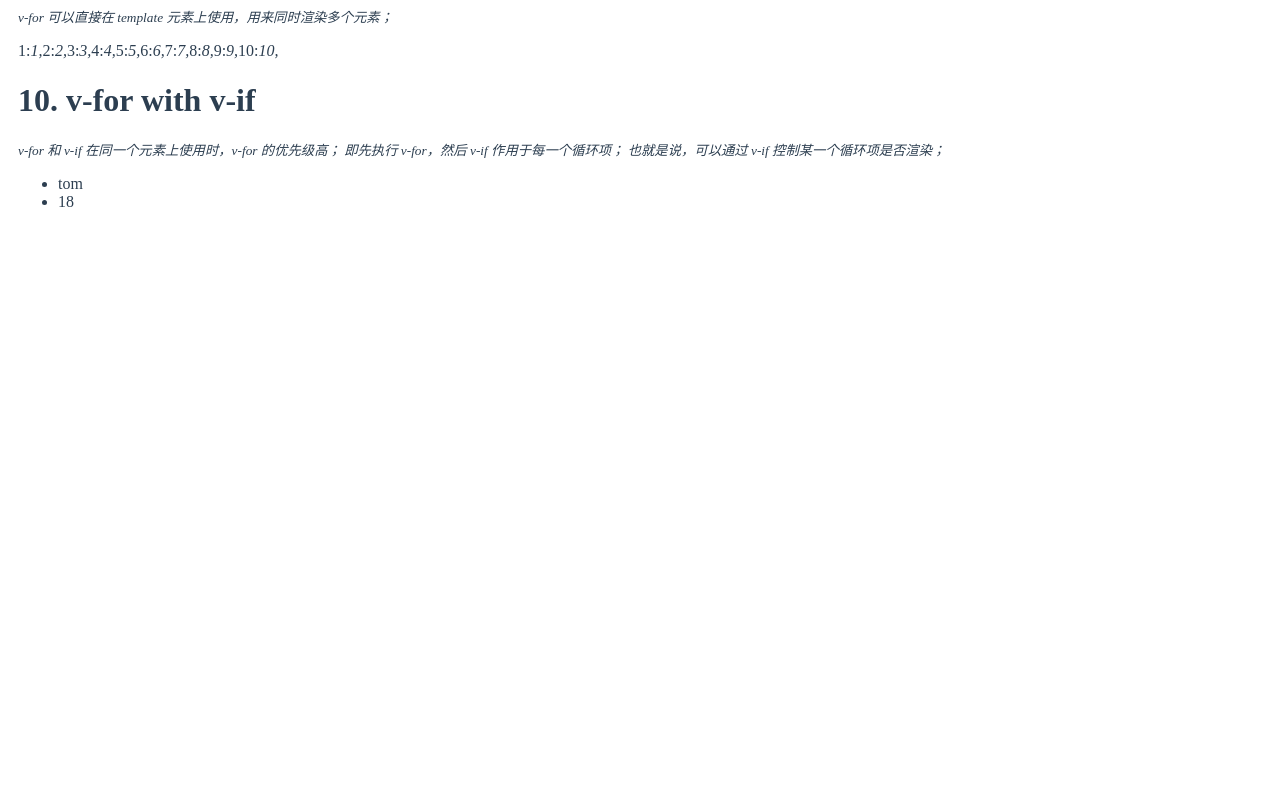
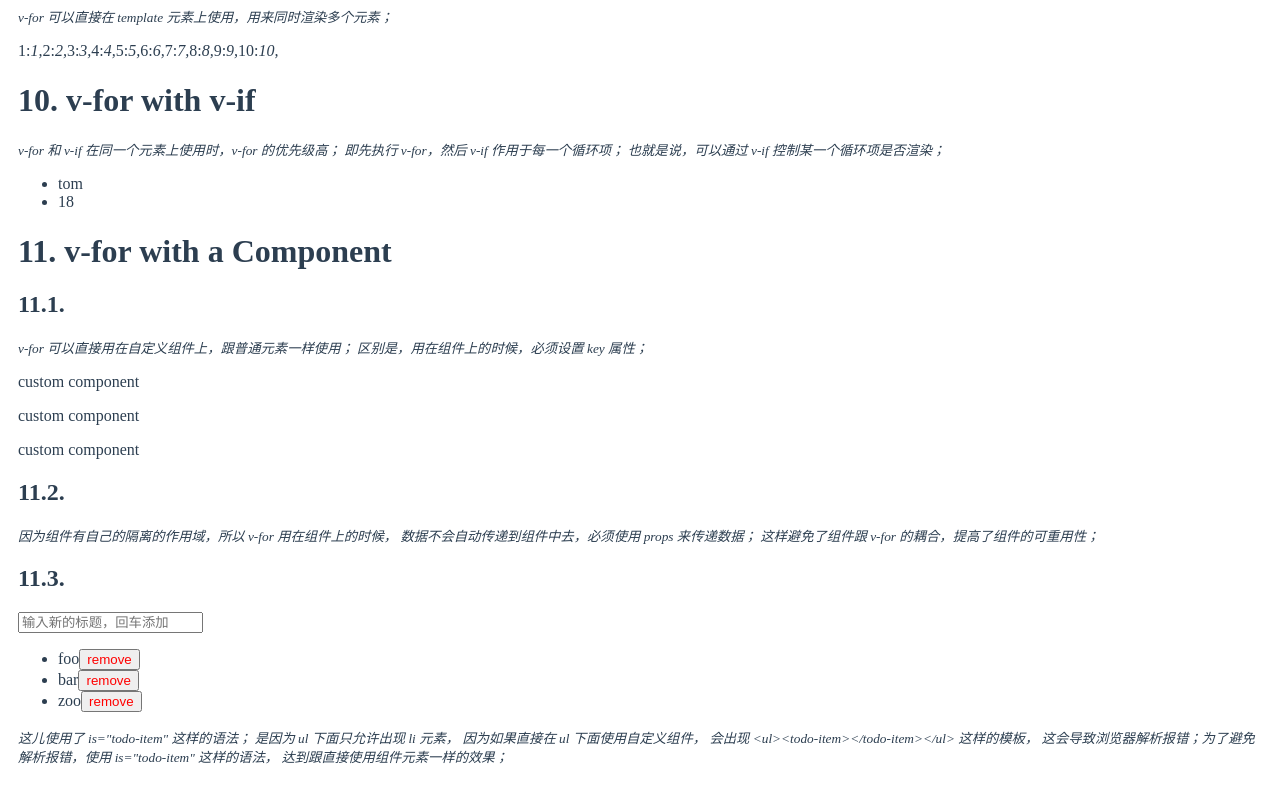
Before and after one commit to luotaoyeah/learning-vue, a Vue app: page /#/guide/list-rendering in a window 1280 px wide. Shown: the part 3215-4015 px from the top of the page. Before the commit the page ends 3460 px from the top, so only its background shows below. Built offline with nearby package versions, Linux system fonts and the light colour scheme.

Commit message:
v-for: with a component

```diff
--- a/src/doc/guide/list-rendering/v-for/index.vue
+++ b/src/doc/guide/list-rendering/v-for/index.vue
@@ -12,6 +12,7 @@
     <VForWithARange></VForWithARange>
     <VForOnATemplate></VForOnATemplate>
     <VForWithVIf></VForWithVIf>
+    <VForWithAComponent></VForWithAComponent>
   </div>
 </template>
 <script>
@@ -25,6 +26,7 @@ import VForDisplayFilteredOrSortedResults from "./v-for-display-filtered-or-sort
 import VForWithARange from "./v-for-with-a-range";
 import VForOnATemplate from "./v-for-on-a-template";
 import VForWithVIf from "./v-for-with-v-if";
+import VForWithAComponent from "./v-for-with-a-component";
 
 export default {
   data() {
@@ -40,7 +42,8 @@ export default {
     VForDisplayFilteredOrSortedResults,
     VForWithARange,
     VForOnATemplate,
-    VForWithVIf
+    VForWithVIf,
+    VForWithAComponent
   }
 };
 </script>
--- /dev/null
+++ b/src/doc/guide/list-rendering/v-for/v-for-with-a-component.vue
@@ -0,0 +1,103 @@
+<template>
+  <div>
+    <h1>11. v-for with a Component</h1>
+    <h2>11.1.</h2>
+    <p>
+      <small>
+        <i>
+          v-for 可以直接用在自定义组件上，跟普通元素一样使用；
+          区别是，用在组件上的时候，必须设置 key 属性；
+        </i>
+      </small>
+    </p>
+    <my-component
+      v-for="item in 3"
+      :key="item"
+    >{{item}}
+    </my-component>
+    <h2>11.2.</h2>
+    <p>
+      <small>
+        <i>
+          因为组件有自己的隔离的作用域，所以 v-for 用在组件上的时候，
+          数据不会自动传递到组件中去，必须使用 props 来传递数据；
+          这样避免了组件跟 v-for 的耦合，提高了组件的可重用性；
+        </i>
+      </small>
+    </p>
+    <h2>11.3.</h2>
+    <input
+      type="text"
+      v-model="newTodoTitle"
+      placeholder="输入新的标题，回车添加"
+      @keyup.enter="addTodo"
+    >
+    <ul>
+      <li
+        is="todo-item"
+        v-for="(item, index) in todos"
+        :key="item.id"
+        :title="item.title"
+        @remove="todos.splice(index, 1)"
+      ></li>
+    </ul>
+    <p>
+      <small>
+        <i>
+          这儿使用了 is="todo-item" 这样的语法；
+          是因为 ul 下面只允许出现 li 元素，
+          因为如果直接在 ul 下面使用自定义组件，
+          会出现 &lt;ul&gt;&lt;todo-item&gt;&lt;/todo-item&gt;&lt;/ul&gt; 这样的模板，
+          这会导致浏览器解析报错；为了避免解析报错，使用 is="todo-item" 这样的语法，
+          达到跟直接使用组件元素一样的效果；
+        </i>
+      </small>
+    </p>
+  </div>
+</template>
+<script>
+import Vue from "vue";
+
+Vue.component("my-component", {
+  template: "<p>custom component</p>"
+});
+
+Vue.component("todo-item", {
+  props: ["title"],
+  template: `<li>{{title}}<button style="color: red;" @click="$emit('remove')">remove</button></li>`
+});
+
+export default {
+  data() {
+    return {
+      todos: [
+        {
+          id: 1,
+          title: "foo"
+        },
+        {
+          id: 2,
+          title: "bar"
+        },
+        {
+          id: 3,
+          title: "zoo"
+        }
+      ],
+      nextTodoId: 4,
+      newTodoTitle: ""
+    };
+  },
+  methods: {
+    addTodo() {
+      this.todos.push({
+        id: this.nextTodoId++,
+        title: this.newTodoTitle
+      });
+      this.newTodoTitle = "";
+    }
+  }
+};
+</script>
+<style scoped>
+</style>
```
